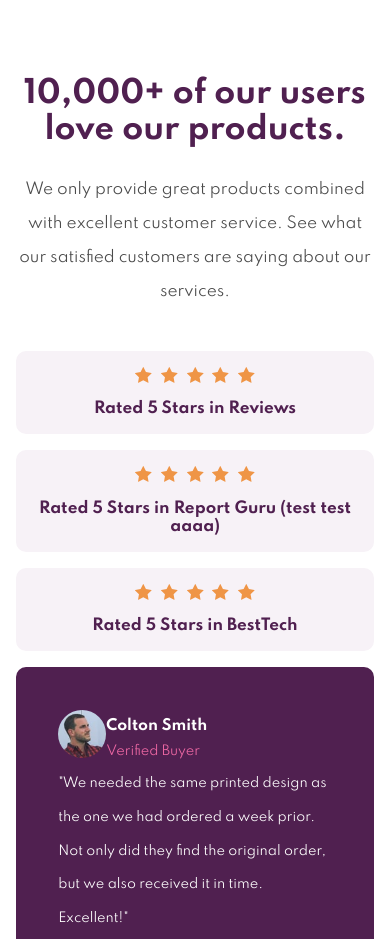
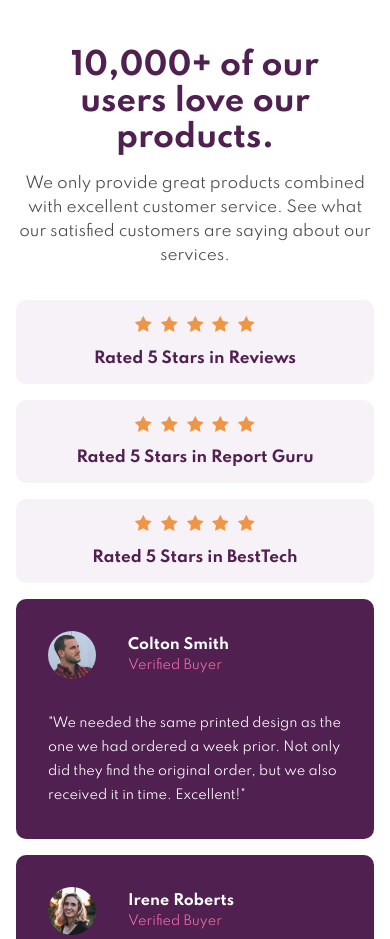
Before and after one commit to yoannMarc/FrontEndMentor_Social-proof-section, a plain HTML site: page index.html in a window 390 px wide. Shown: the top 939 px of the page. Drawn offline with Linux system fonts and the light colour scheme.

Commit message:
review block - layout && title widh for smartphone

```diff
--- a/index.html
+++ b/index.html
@@ -62,7 +62,7 @@
             <img src="./images/icon-star.svg">
           </div>
 
-          <p>Rated 5 Stars in Report Guru (test test aaaa)</p>
+          <p>Rated 5 Stars in Report Guru</p>
 
         </div>
         <div class="rating">
@@ -108,10 +108,10 @@
         <div class="review">
           <div class="user">
             <img src="images/image-anne.jpg" alt="Anne Wallace">
-            <div>
+
               <h2>Anne Wallace</h2>
               <p>Verified Buyer</p>
-            </div>
+
           </div>
           <div class="content">
             "Put an order with this company and can only praise them for the very high
--- a/styles/styles.css
+++ b/styles/styles.css
@@ -43,20 +43,34 @@ body {
 .titre {
     text-align: center;
 
-    margin-top: 9vh;
-    margin-bottom: 5vh;
+    margin-top: 3rem;
+    margin-bottom: 2rem;
 }
 
 .titre h1 {
-    font-size: 1.9rem;
-    margin-bottom: 3vh;
-    color:var(--Bg_Primary_VeryDarkMagenta)
+    color:var(--Bg_Primary_VeryDarkMagenta);
+    font-size: 1.9rem; /*devrait être hérité 'Layout' */
+
+    margin-right: auto;
+    margin-left: auto;
+    margin-bottom: 1rem;
+
+    max-width: 14ch;
+
+
+
 }
 
 .titre p {
     font-weight: 400;
-    line-height: 4vh;
+    line-height: 1.5rem;
     opacity: 0.7;
+
+
+    margin-right: auto;
+    margin-left: auto;
+
+    max-width: 30rem;
 
 }
 
@@ -74,7 +88,7 @@ body {
 
 
 
-    max-width: 1000px;
+
 
     border-radius: 10px;
 }
@@ -102,6 +116,14 @@ body {
 }
 
 
+.container-review {
+    display:flex;
+    flex-direction: column;
+
+    gap: 1rem;
+    margin-bottom: 2rem;
+
+}
 
 .review {
     background-color: var(--Bg_Primary_VeryDarkMagenta);
@@ -110,47 +132,59 @@ body {
     flex-direction: column;
 
     color: var(--Bg_Neutral_White);
+
     font-size: 0.80rem;
 
-    margin-bottom: 2vh;
-    padding:5vh;
+    padding:2rem;
+    gap:2rem;
 
     border-radius: 10px;
 
 }
 
-/* .review:first-child {
-    margin-top: 7vh;
-} */
+.user {
+    display: grid;
+    grid-template-columns: 3rem 1fr;
 
+    column-gap: 2rem;
+    row-gap: 0.2rem;
 
-.review img {
-    float: left;
-
-    border-radius: 50%;
-    width: 3rem;
-
-   /* margin-right:2vh;
-   margin-bottom: 3vh; */
-
-}
-
-.review h2 {
-
-    font-size: 0.90rem;
-    margin-top: 1vh;
 
 
 }
 
-.review p {
-    margin-top: 1vh;
-    color:var(--Bg_Primary_SoftPink)
+.user img {
+    grid-row: 1 / span 2 ;
+
+    border-radius: 50%;
+    width:100%;
+
+
+
+}
+
+/* PAS très bonne pratique tous les H2 devrait être identique */
+.user h2 {
+    font-size: 0.90rem;
+    grid-column: 2;
+    grid-row: 1;
+
+    align-self: flex-end;
+
+
+
+}
+
+.user p {
+    color:var(--Bg_Primary_SoftPink);  /* pourrait être une classe utilitaire u-color-Primary-400 */
+
+    grid-column: 2;
+    grid-row: 2;
+
 }
 
 .content {
-    margin-top:1vh;
-    line-height: 4vh;
+    line-height: 1.5rem;
 }
 
 
@@ -158,7 +192,7 @@ body {
 
     .container{
         display: grid;
-        grid-template-columns: 1fr 1fr;
+        grid-template-columns: 1fr 2fr;
         /* grid-template-rows: 48vh 42vh; */
 
         align-content: center;
@@ -167,15 +201,9 @@ body {
     }
 
     .titre {
-        /* grid-column-start: 2;
-        grid-column-end: 3;
-        grid-row-start: 1;
-        grid-row-end :2; */
-
         grid-column: 1/2;
 
-
-        width:28vw;
+        width:30rem;
         text-align: left;
 
     }
@@ -198,7 +226,6 @@ body {
 
         align-self: center;
         justify-self: center;
-        /* justify-self: center; */
 
 
     }
@@ -255,12 +282,12 @@ body {
 
         grid-column: 1 / -1;
 
-        display: flex;
+
         flex-direction: row;
-
+        justify-content: space-between;
         gap:1rem;
 
-        justify-content: space-between;
+
 
     }
 
```
